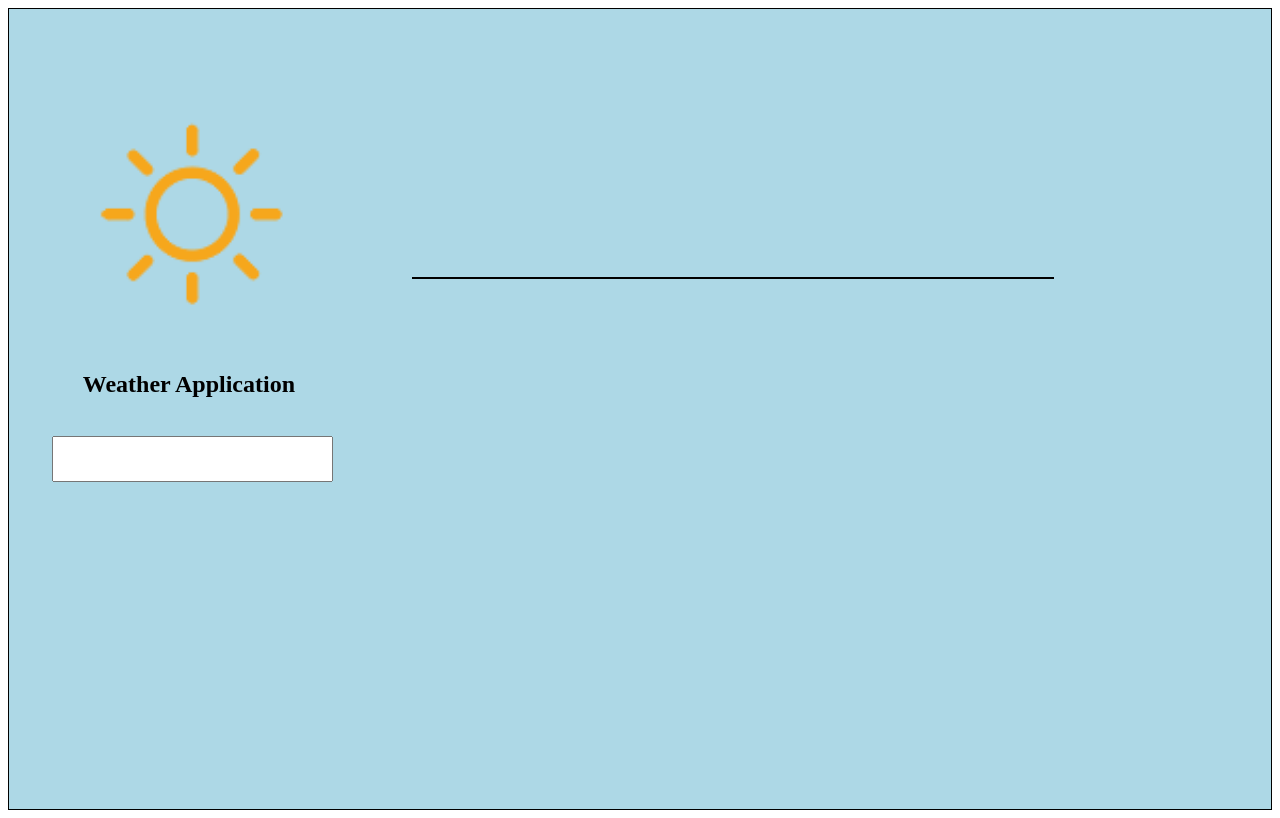
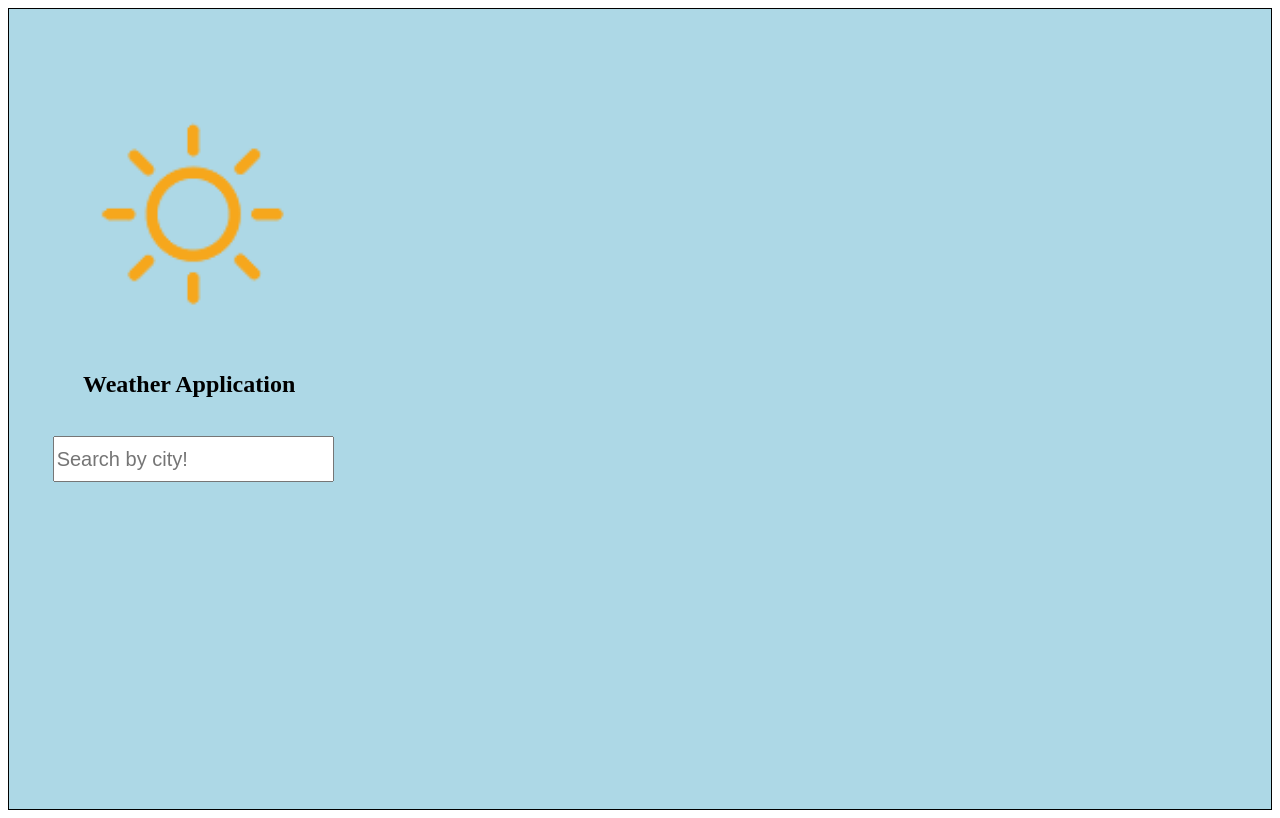
Before and after one commit to Ericcwong/VueWeatherApp, a Vue app: page / in a window 1280 px wide. Built offline with nearby package versions, Linux system fonts and the light colour scheme.

Commit message:
small styling changes

```diff
--- a/src/App.vue
+++ b/src/App.vue
@@ -4,7 +4,13 @@
       <img alt="Vue logo" src="icons/01d.png" />
       <h2>Weather Application</h2>
       <br />
-      <input type="text" v-model="data.state.query" @keyup.enter="data.weatherSearch" class="field" />
+      <input
+        type="text"
+        v-model="data.state.query"
+        @keyup.enter="data.weatherSearch"
+        class="field"
+        placeholder="Search by city!"
+      />
     </div>
     <div class="currentDay">
       <CurrentDay :currentDayData="data.state.currentWeather" />
@@ -59,7 +65,6 @@ export default {
   font-size: 1.25rem;
 }
 .currentDay {
-  border: 1px solid black;
   place-self: center;
 }
 </style>
--- a/src/components/CurrentDay.vue
+++ b/src/components/CurrentDay.vue
@@ -35,30 +35,15 @@ export default {
 };
 </script>
 <style scoped>
-/* .location {
-  grid-area: location;
-}
-.actualTemp {
-  grid-area: actualTemp;
-}
-.icon {
-  grid-area: icon;
-}
-.weather {
-  grid-area: weather;
-}
-.feelsLikeTemp {
-  grid-area: feelsLikeTemp;
-}
-.windSpeed {
-  grid-area: windSpeed;
-} */
 .container {
   width: 50vw;
-  /* display: grid; */
-  /* grid-template:
-    [row1-start] "location icon" [row1-end]
-    [row2-start] "actualTemp feelsLikeTemp" [row2-end]
-    [row3-start] "weather windSpeed" [row3-end]; */
+  display: grid;
+}
+.location h1 {
+  font-size: 3rem;
+  text-align: center;
+}
+.weatherWrap {
+  border: 1px solid black;
 }
 </style>
```
